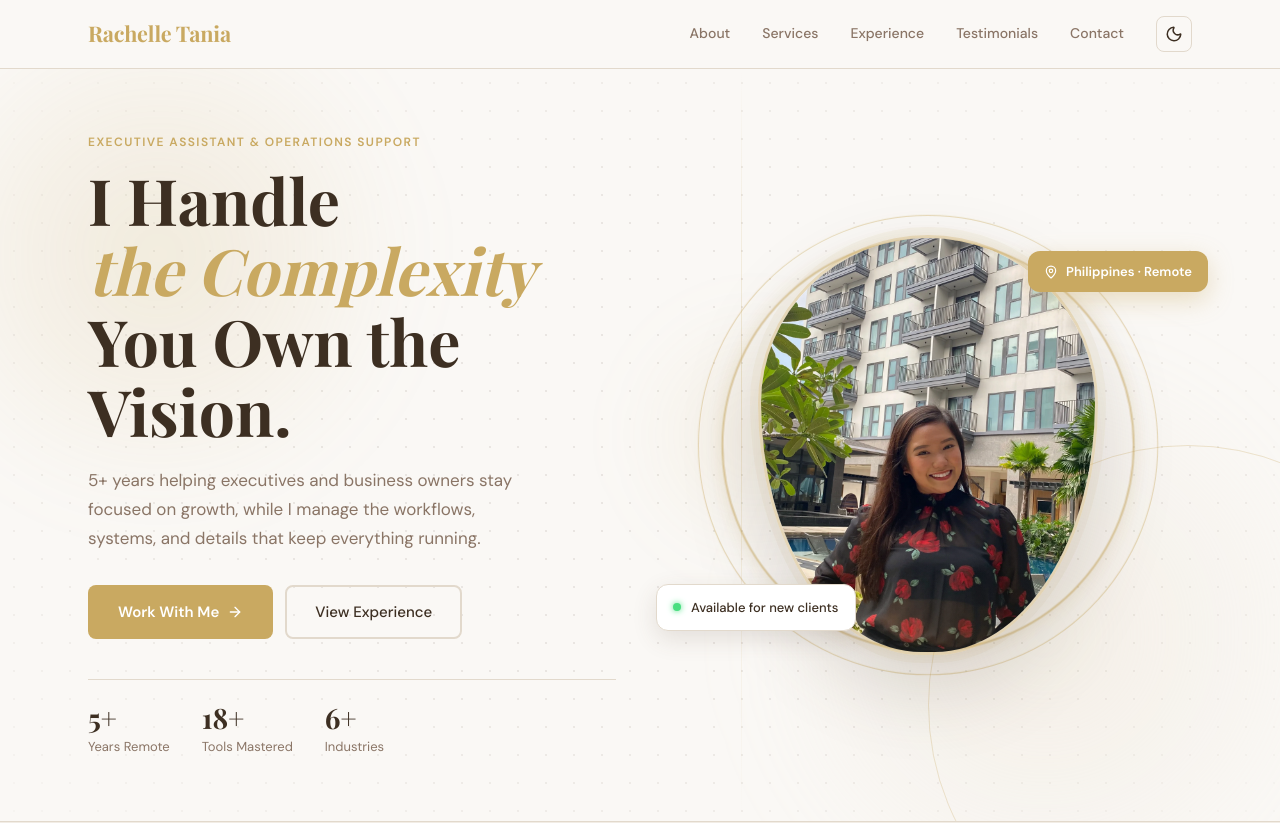
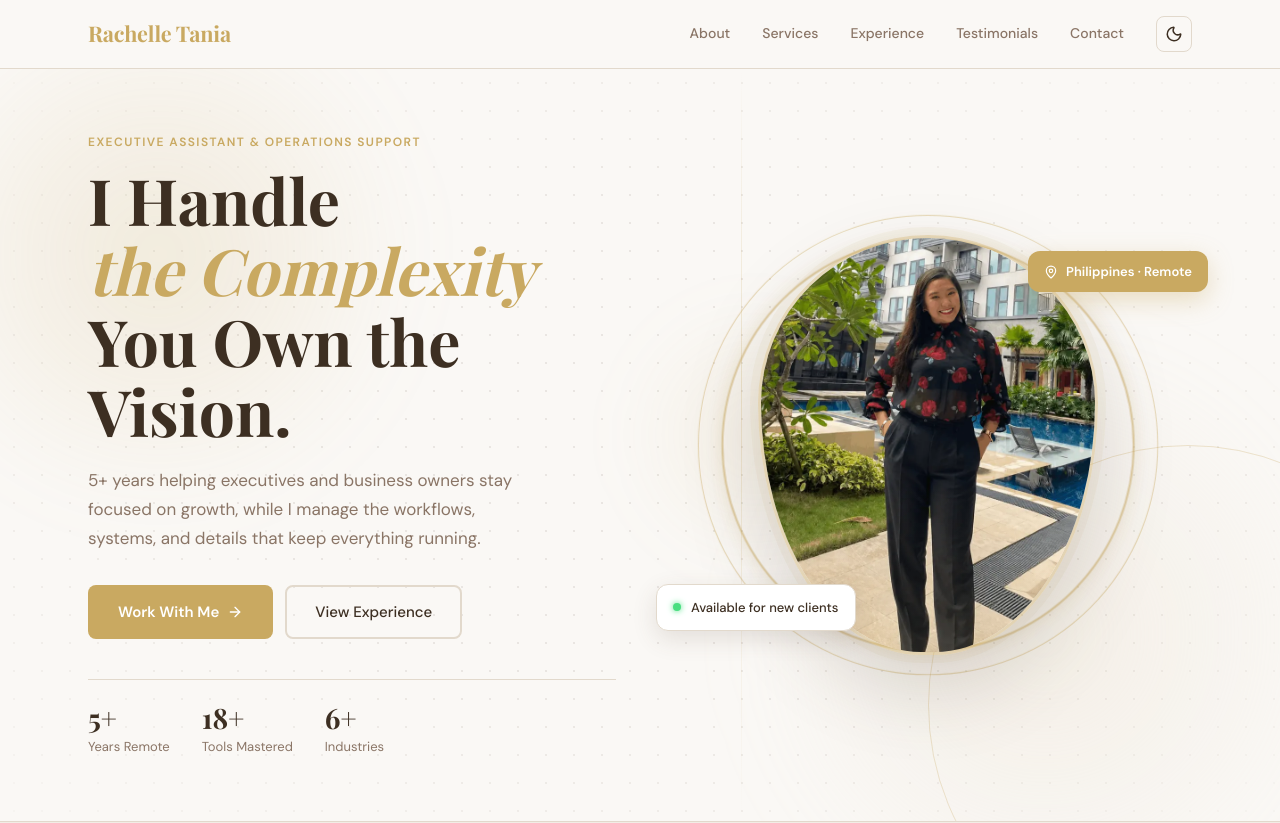
Before and after one commit to rachelletanialopezafinidad/tanias-portfolio, a Next.js app: page / in a window 1280 px wide. Shown: the top 823 px of the page. Built offline with nearby package versions, Linux system fonts and the light colour scheme; a web font is replaced by a local one.

Commit message:
Switch hero photo to photo 2.webp
Co-Authored-By: Claude Haiku 4.5 <noreply@anthropic.com>

```diff
--- a/app/page.tsx
+++ b/app/page.tsx
@@ -204,7 +204,7 @@ export default function Home() {
               zIndex: 1,
             }}>
               <Image
-                src="/tania-hero.webp"
+                src="/photo 2.webp"
                 alt="Rachelle Tania Lopez — Executive Assistant"
                 fill
                 priority
```
Also changed, not shown: public/photo 2.webp (added).
